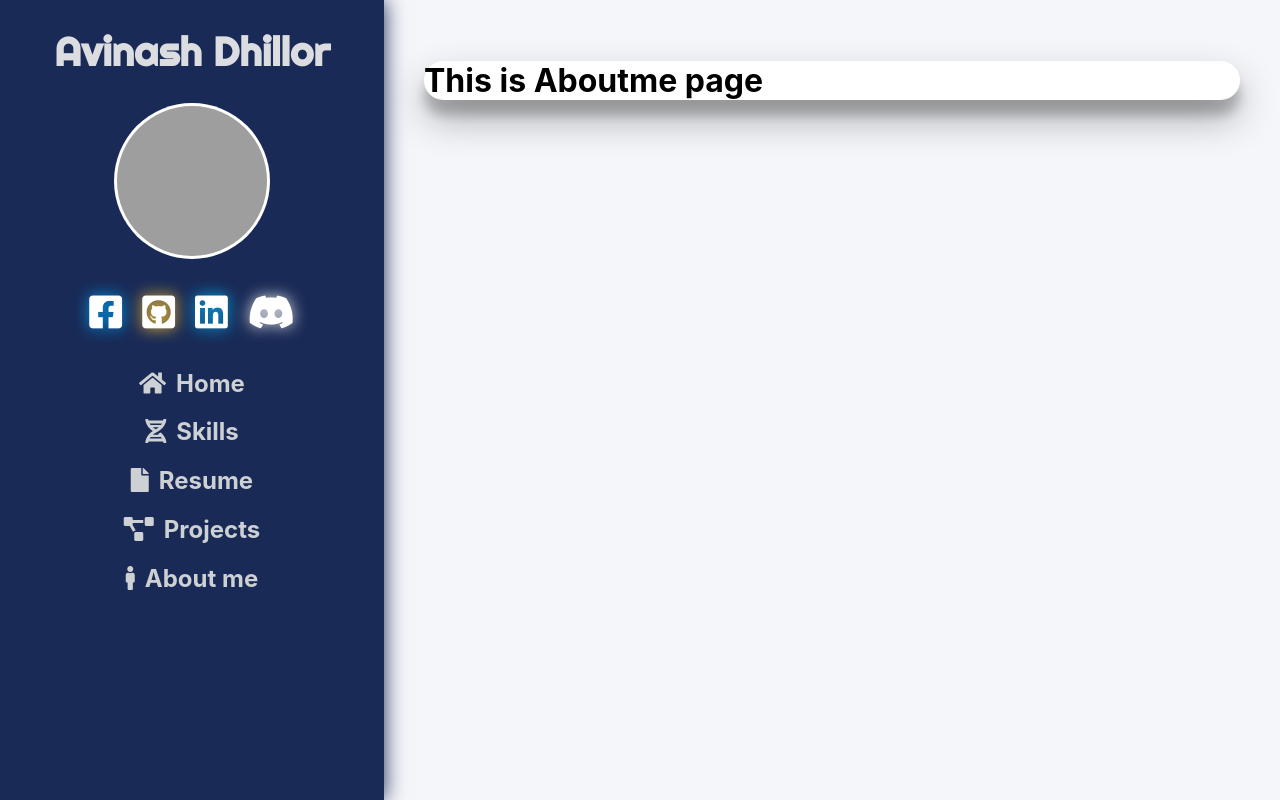
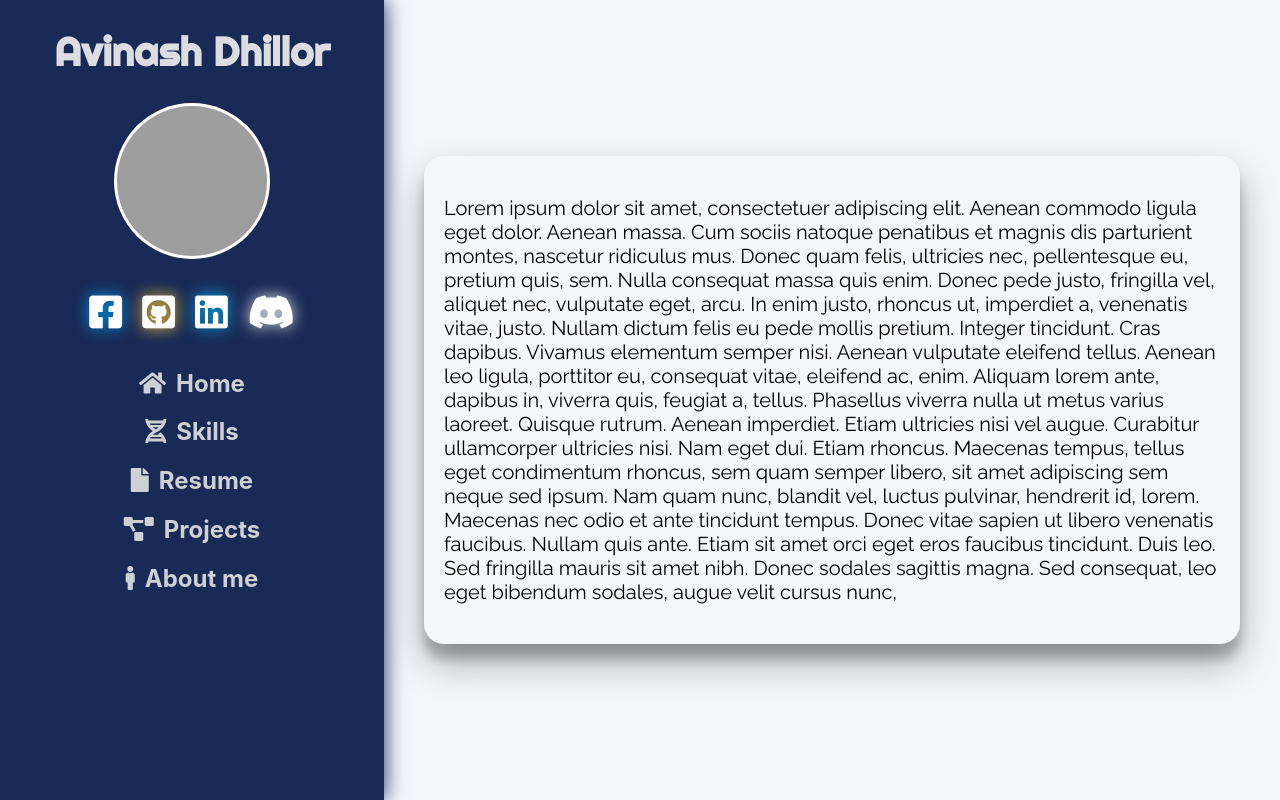
Before and after one commit to AD-random-development/portfolio_v2, a React (Create React App) app: page /aboutme in a window 1280 px wide. Built offline with nearby package versions, Linux system fonts and the light colour scheme; grey boxes are pictures that could not be loaded.

Commit message:
aboutme section added

```diff
--- a/src/components/AboutMe.js
+++ b/src/components/AboutMe.js
@@ -1,7 +1,32 @@
 import React from 'react';
 
+import './css/aboutme.css';
+
 export default () => (
-  <div className="right_item_container animated slideInRight">
-    <h1>This is Aboutme page</h1>
+  <div className="animated slideInRight aboutme_container">
+    <div className="aboutme_text">
+      <p>
+        Lorem ipsum dolor sit amet, consectetuer adipiscing elit. Aenean commodo
+        ligula eget dolor. Aenean massa. Cum sociis natoque penatibus et magnis
+        dis parturient montes, nascetur ridiculus mus. Donec quam felis,
+        ultricies nec, pellentesque eu, pretium quis, sem. Nulla consequat massa
+        quis enim. Donec pede justo, fringilla vel, aliquet nec, vulputate eget,
+        arcu. In enim justo, rhoncus ut, imperdiet a, venenatis vitae, justo.
+        Nullam dictum felis eu pede mollis pretium. Integer tincidunt. Cras
+        dapibus. Vivamus elementum semper nisi. Aenean vulputate eleifend
+        tellus. Aenean leo ligula, porttitor eu, consequat vitae, eleifend ac,
+        enim. Aliquam lorem ante, dapibus in, viverra quis, feugiat a, tellus.
+        Phasellus viverra nulla ut metus varius laoreet. Quisque rutrum. Aenean
+        imperdiet. Etiam ultricies nisi vel augue. Curabitur ullamcorper
+        ultricies nisi. Nam eget dui. Etiam rhoncus. Maecenas tempus, tellus
+        eget condimentum rhoncus, sem quam semper libero, sit amet adipiscing
+        sem neque sed ipsum. Nam quam nunc, blandit vel, luctus pulvinar,
+        hendrerit id, lorem. Maecenas nec odio et ante tincidunt tempus. Donec
+        vitae sapien ut libero venenatis faucibus. Nullam quis ante. Etiam sit
+        amet orci eget eros faucibus tincidunt. Duis leo. Sed fringilla mauris
+        sit amet nibh. Donec sodales sagittis magna. Sed consequat, leo eget
+        bibendum sodales, augue velit cursus nunc,
+      </p>
+    </div>
   </div>
 );
--- /dev/null
+++ b/src/components/css/aboutme.css
@@ -0,0 +1,17 @@
+@import url('https://fonts.googleapis.com/css?family=Raleway');
+.aboutme_container {
+  display: flex;
+  justify-content: center;
+  align-items: center;
+
+  height: 90vh;
+}
+
+.aboutme_text {
+  padding: 20px;
+  border-radius: 20px;
+  font-family: 'Raleway', sans-serif;
+  font-size: 20px;
+  font-weight: 100;
+  box-shadow: 0 19px 38px rgba(0, 0, 0, 0.3), 0 15px 12px rgba(0, 0, 0, 0.22);
+}
```
